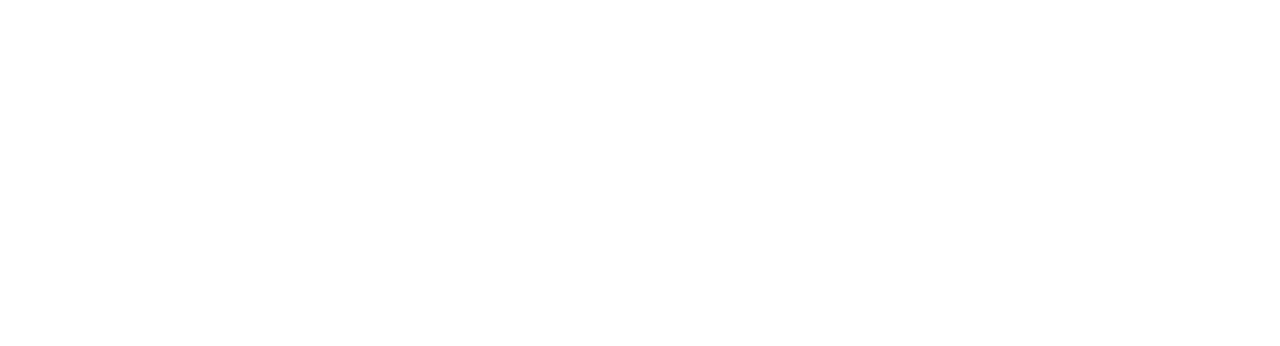
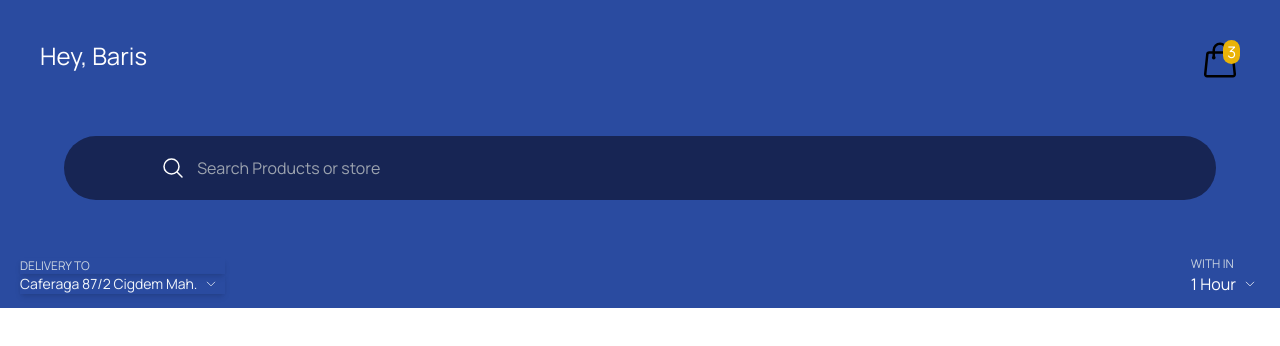
Before and after one commit to barisbulutdemir/Grocery-Nextjs-Tailwind, a Next.js app: page / in a window 1280 px wide. Shown: the top 346 px of the page. Built offline with nearby package versions, Linux system fonts and the light colour scheme.

Commit message:
first
first

```diff
--- a/package.json
+++ b/package.json
@@ -9,6 +9,7 @@
     "lint": "next lint"
   },
   "dependencies": {
+    "@heroicons/react": "^2.0.18",
     "autoprefixer": "10.4.14",
     "eslint": "8.41.0",
     "eslint-config-next": "13.4.4",
--- a/src/companents/Header.js
+++ b/src/companents/Header.js
@@ -0,0 +1,61 @@
+import {
+    ChevronDownIcon,
+    MagnifyingGlassCircleIcon,
+    MagnifyingGlassIcon,
+    ShoppingBagIcon
+} from "@heroicons/react/24/outline";
+
+
+export default function Header(){
+    return(
+        <>
+            <div className="bg-app-blue space-y-14  ">
+               <div className="flex justify-between px-10 pt-10">
+                  <h1 className="text-2xl text-white ">Hey, Baris</h1>
+                    <div className="flex ">
+                         <div className="relative ">
+                            <ShoppingBagIcon className="w-10 h-auto "/>
+                             <div className="absolute  top-0 right-0 px-1 bg-yellow-500 rounded-full text-white">
+                                 <p className=" ">3</p></div>
+                         </div>
+                    </div>
+               </div>
+
+                {/* Search Start */}
+
+
+                <div className=" flex justify-center rounded-full w-[90%] mx-auto py-5 text-md bg-blue-950 gap-3 ">
+                    <MagnifyingGlassIcon className="text-white w-6 " />
+
+
+                    <input type="text" className="w-[80%] bg-blue-950 outline-none text-white"
+                           placeholder="Search Products or store"/>
+                </div>
+
+                {/* Search end  */}
+
+                {/* Address start */}
+
+                <div className=" flex justify-between items-center pb-3">
+                    <div className="  text-sm  px-5 ">
+                        <p className="text-xs text-slate-300  filter shadow-md">DELIVERY TO</p>
+                        <p className="text-slate-100 shadow-md filter cursor-pointer flex items-center hover:underline active:text-slate-300 ">Caferaga 87/2 Cigdem Mah.
+                            <span className="mx-2 "><ChevronDownIcon className="w-3 h-auto"/> </span>
+                        </p>
+                    </div>
+                    <div className="px-6">
+                        <p className="text-xs text-slate-300 ">WITH IN</p>
+                        <p className="text-white flex items-center gap-2">1 Hour
+                        <span><ChevronDownIcon className="w-3 h-auto"/></span>
+                        </p>
+                    </div>
+                </div>
+
+                {/* address end */}
+
+
+            </div>
+
+        </>
+    )
+}
--- a/src/pages/_app.js
+++ b/src/pages/_app.js
@@ -1,4 +1,4 @@
-import '@/styles/globals.css'
+import '../styles/globals.css'
 
 export default function App({ Component, pageProps }) {
   return <Component {...pageProps} />
--- a/src/pages/index.js
+++ b/src/pages/index.js
@@ -1,11 +1,13 @@
 import Image from 'next/image'
 import { Inter } from 'next/font/google'
+import Header from "@/companents/Header";
 
 const inter = Inter({ subsets: ['latin'] })
 
 export default function Home() {
   return (
       <>
+          <Header />
 
 
       </>
--- a/tailwind.config.js
+++ b/tailwind.config.js
@@ -1,18 +1,28 @@
 /** @type {import('tailwindcss').Config} */
 module.exports = {
+  mode: 'jit',
+
   content: [
-    './src/pages/**/*.{js,ts,jsx,tsx}',
-    './src/components/**/*.{js,ts,jsx,tsx}',
-    './src/app/**/*.{js,ts,jsx,tsx}',
+    "./app/**/*.{js,ts,jsx,tsx,mdx}",
+    "./pages/**/*.{js,ts,jsx,tsx,mdx}",
+    "./components/**/*.{js,ts,jsx,tsx,mdx}",
+
+    // Or if using `src` directory:
+    "./src/**/*.{js,ts,jsx,tsx,mdx}",
   ],
   theme: {
     extend: {
       backgroundImage: {
         'gradient-radial': 'radial-gradient(var(--tw-gradient-stops))',
         'gradient-conic':
-          'conic-gradient(from 180deg at 50% 50%, var(--tw-gradient-stops))',
+            'conic-gradient(from 180deg at 50% 50%, var(--tw-gradient-stops))',
+      },
+      colors: {
+        app: {
+          blue: "#2A4BA0",
+          DEFAULT: "#131921",
+        },
       },
     },
   },
-  plugins: [],
 }
```
Also changed, not shown: src/companents/Banner.js (added, +7 -0 lines), 1 other file (tests, documents, lock files or other folders).
